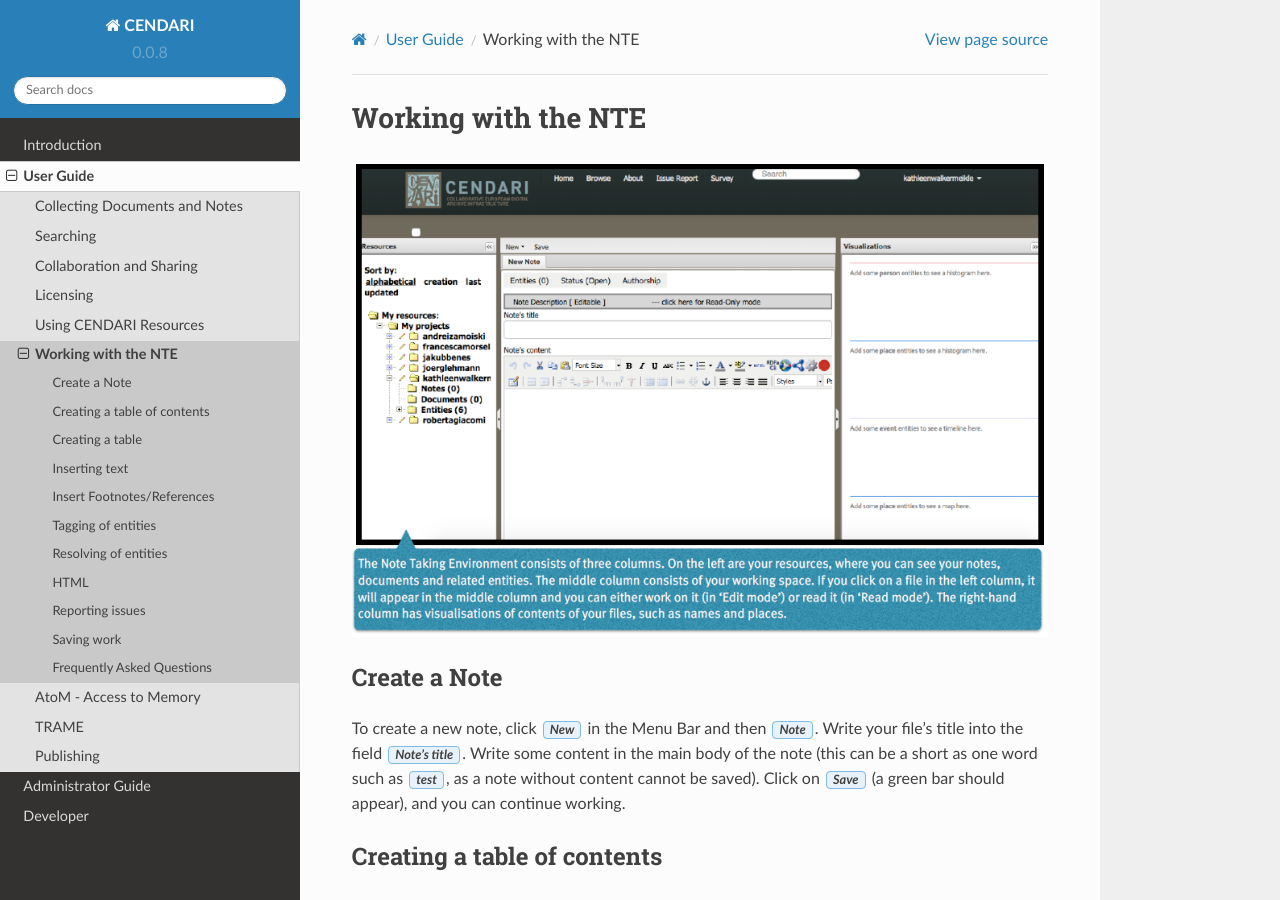
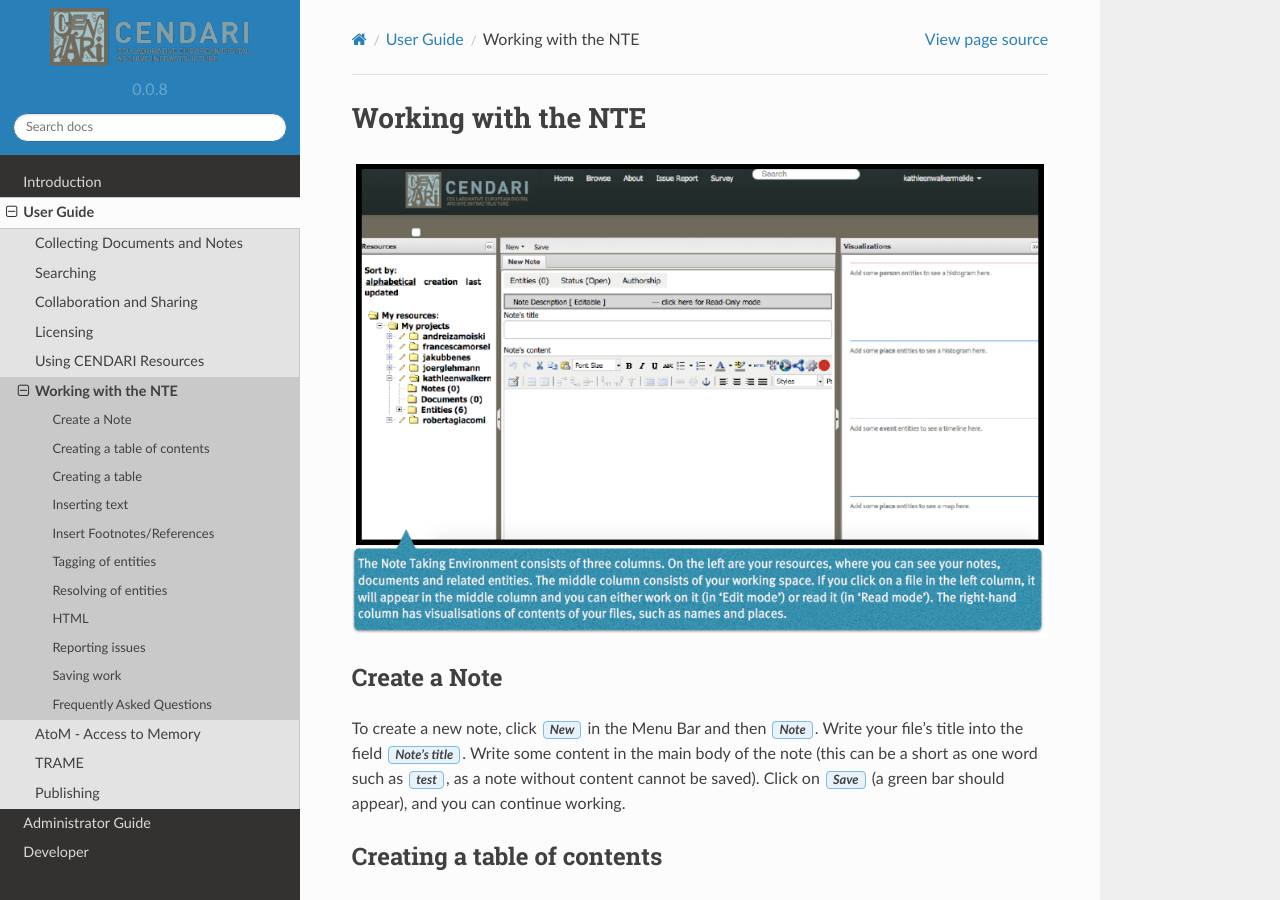
Before and after one commit to CENDARI/documentation, a Sphinx documentation site: the page built from source/user/writing_arg.rst, in a window 1280 px wide and 900 px high. Built offline with Sphinx 7.4.7, drawn with Linux system fonts in a browser that asks for light colours; pages that are not in the unit, such as notebooks, are missing from menus.

Commit message:
reflect cendari's version of theme

```diff
--- a/requirements.txt
+++ b/requirements.txt
@@ -1,6 +1,5 @@
 # Main dependencies for compilation
 sphinx==1.3.1
-sphinx_rtd_theme==0.1.8
 pygments==1.6
 
 # additional sphinx plugins
--- a/source/conf.py
+++ b/source/conf.py
@@ -77,7 +77,7 @@
 
 # List of patterns, relative to source directory, that match files and
 # directories to ignore when looking for source files.
-exclude_patterns = []
+exclude_patterns = ['sphinx_rtd_theme']
 
 # The reST default role (used for this markup: `text`) to use for all
 # documents.
@@ -110,9 +110,10 @@
 # a list of builtin themes.
 #html_theme = 'default'
 
-import sphinx_rtd_theme
+#sys.path.insert(0, os.path.abspath('sphinx_rtd_theme'))
+#import sphinx_rtd_theme
 #html_theme = "sphinx_rtd_theme"
-html_theme_path = [sphinx_rtd_theme.get_html_theme_path(),'.']
+html_theme_path = [os.path.abspath('sphinx_rtd_theme'),'.']
 
 #html_theme_path = ['.']
 #html_theme = "sphinx_rtd_theme"
@@ -135,7 +136,7 @@
 
 # The name of an image file (relative to this directory) to place at the top
 # of the sidebar.
-#html_logo = None
+html_logo = '_static/cendari_logo.png'
 
 # The name of an image file (within the static path) to use as favicon of the
 # docs.  This file should be a Windows icon file (.ico) being 16x16 or 32x32
--- a/source/user/writing_arg.rst
+++ b/source/user/writing_arg.rst
@@ -168,7 +168,8 @@
 in the NTE.
 
 Frequently Asked Questions
---------------
+------------------------------
+
 **How can I invite other persons to work on an ARG together?**
 
 **What happens with my feedback given via the issue report or the survey?**
```
Also changed, not shown: .gitmodules, source/_static/cendari_logo.png (added).
